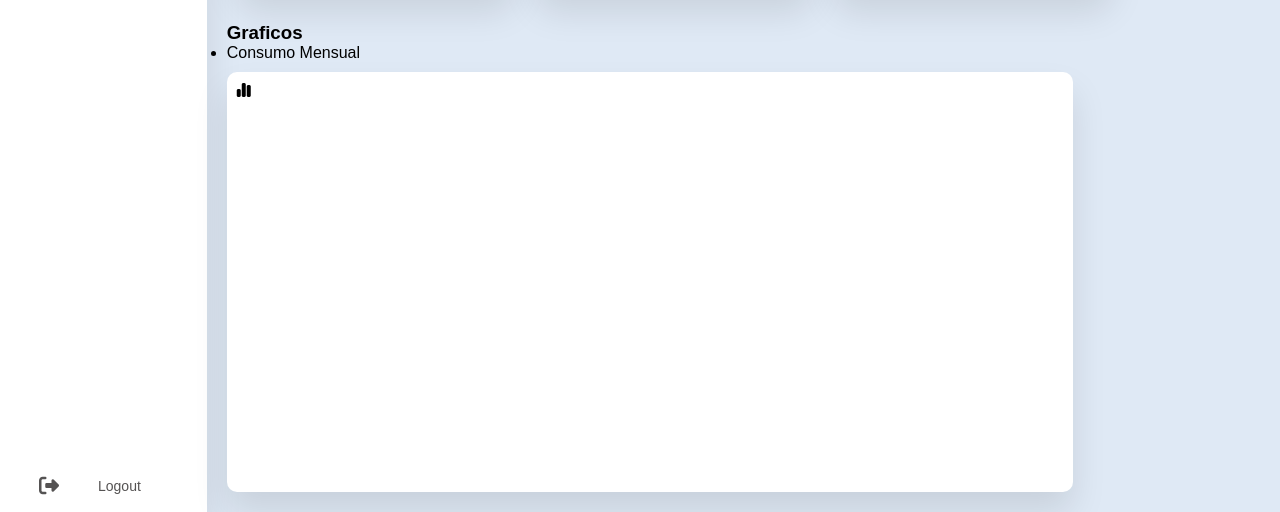
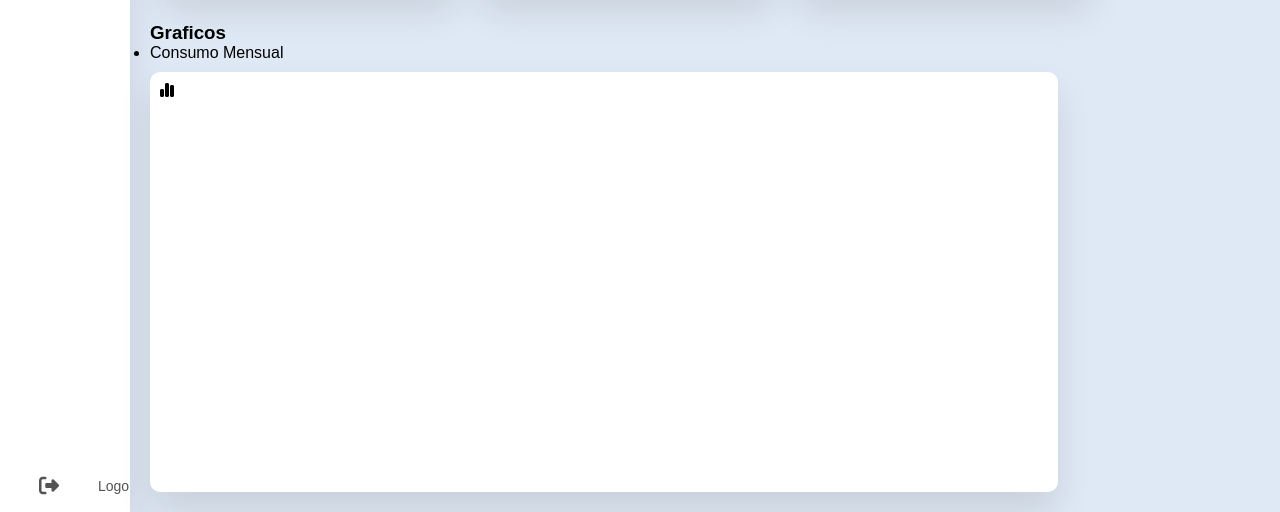
Before and after one commit to Beat25cm/Gauge, a plain HTML site: page index.html in a window 1280 px wide. Shown: the part 356-868 px from the top of the page. Drawn offline with nearby package versions, Linux system fonts and the light colour scheme; a web font is replaced by a local one.

Commit message:
Update style.css
witdth del nav

```diff
--- a/style.css
+++ b/style.css
@@ -25,7 +25,7 @@ nav{
   height: 80%vh;
   left: 0;
   background: #fff;
-  width: 20%;
+  width: 150px;
   overflow: hidden;
   box-shadow: 0 20px 35px rgba(0, 0, 0, 0.1);
 
```
